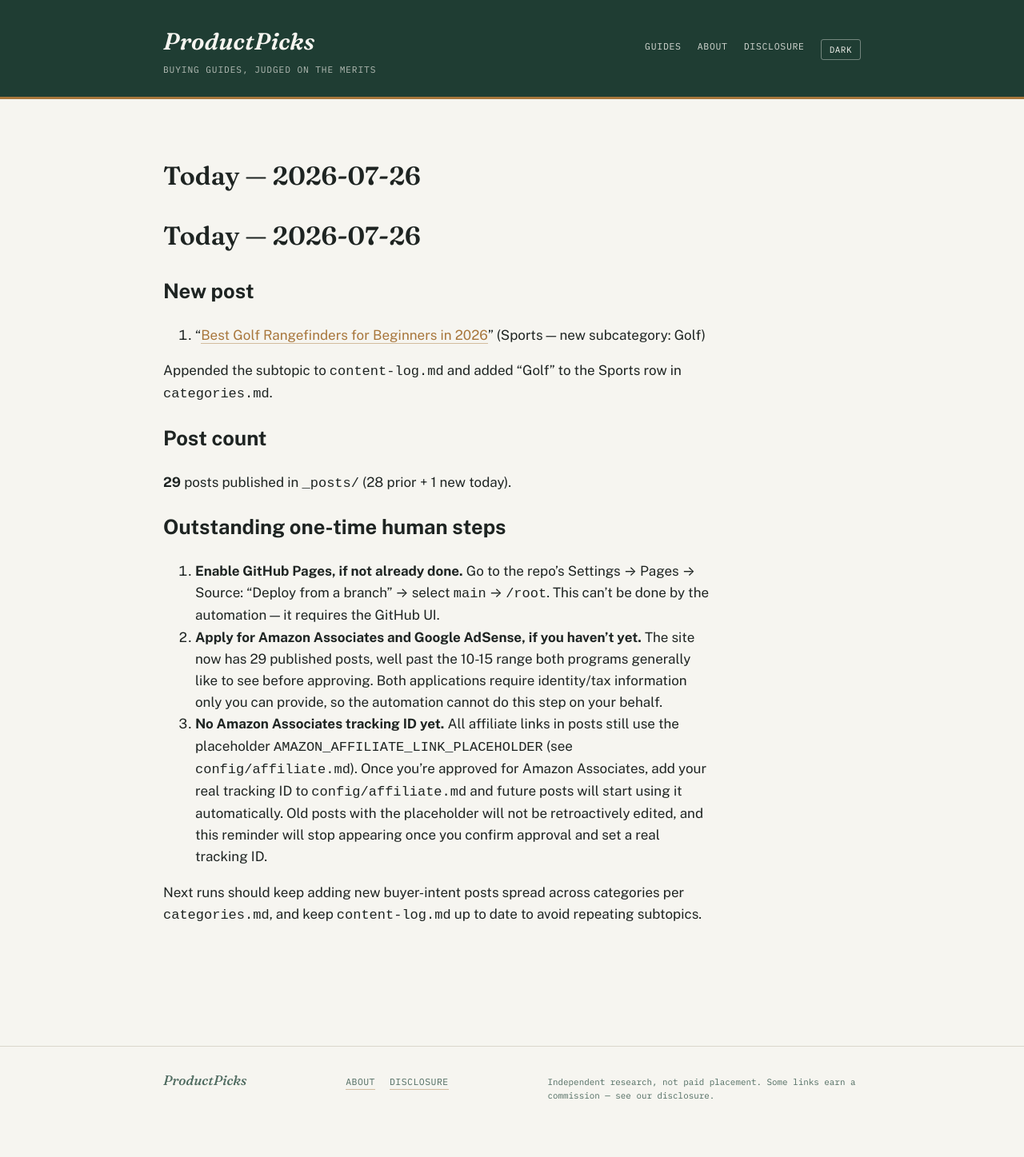
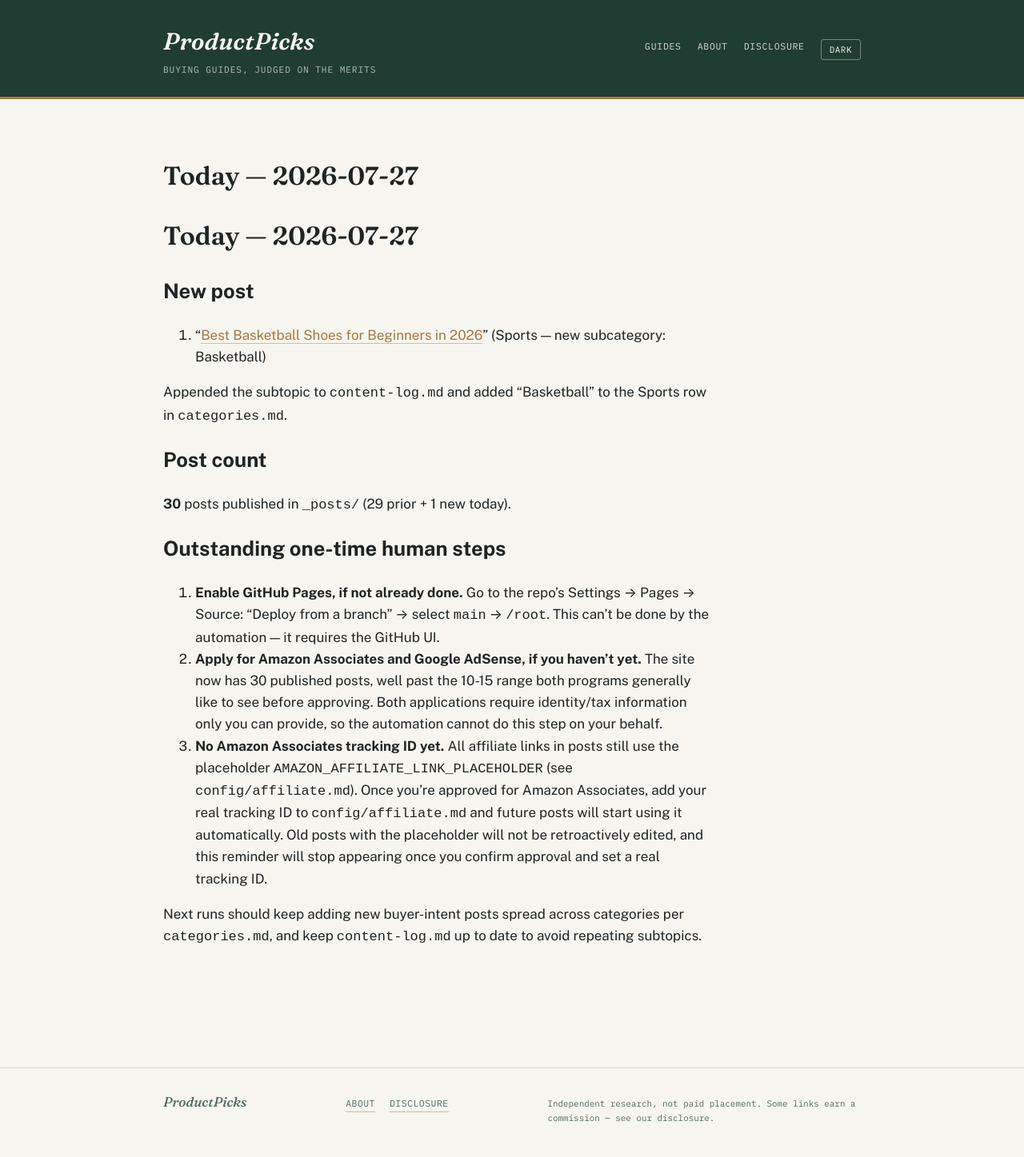
Before and after one commit to ajith198/ProductPicks, a Jekyll site: the page built from today.md, in a window 1280 px wide. Shown: the whole page at 80% size. Built offline with Jekyll 4.4.1, drawn with Linux system fonts in a browser that asks for light colours; our own code applies the rules of GitHub Pages for plain Markdown files; before the commit the page ends 1420 px from its top, so only the background shows below that.

Commit message:
daily: 2026-07-27 new post + log update
Add basketball shoes for beginners buying guide (new Sports subcategory), update content-log and categories.

```diff
--- a/categories.md
+++ b/categories.md
@@ -1,6 +1,6 @@
 # Categories & expansion strategy
 
-**Status: multi-category, as of 2026-07-12. Updated 2026-07-26.** ProductPicks started as a pickleball-only site (see `niche.md` for that original research). This file governs the site now that it has expanded into multiple product verticals, and is the doc future automated/daily runs should consult when choosing what to write next.
+**Status: multi-category, as of 2026-07-12. Updated 2026-07-27.** ProductPicks started as a pickleball-only site (see `niche.md` for that original research). This file governs the site now that it has expanded into multiple product verticals, and is the doc future automated/daily runs should consult when choosing what to write next.
 
 ## Front matter taxonomy
 
@@ -19,7 +19,7 @@ These two fields drive the Category / Type / Year filters in the search bar on t
 
 | Category | Subcategories covered so far |
 |---|---|
-| Sports | Pickleball, Soccer, Tennis, Cycling, Running, Yoga, Golf |
+| Sports | Pickleball, Soccer, Tennis, Cycling, Running, Yoga, Golf, Basketball |
 | Home & Kitchen | Coffee Makers, Electric Kettles, Blenders, Air Fryers, Toaster Ovens, Rice Cookers, Stand Mixers, Robot Vacuums |
 | Outdoor & Recreation | Camping Tents, Sleeping Bags, Headlamps, Hiking Boots, Camp Stoves, Water Filters, Trekking Poles |
 
--- a/today.md
+++ b/today.md
@@ -1,19 +1,19 @@
-# Today — 2026-07-26
+# Today — 2026-07-27
 
 ## New post
 
-1. "[Best Golf Rangefinders for Beginners in 2026](/golf-gear/buying-guides/best-golf-rangefinders-for-beginners/)" (Sports — new subcategory: Golf)
+1. "[Best Basketball Shoes for Beginners in 2026](/footwear/buying-guides/best-basketball-shoes-for-beginners/)" (Sports — new subcategory: Basketball)
 
-Appended the subtopic to `content-log.md` and added "Golf" to the Sports row in `categories.md`.
+Appended the subtopic to `content-log.md` and added "Basketball" to the Sports row in `categories.md`.
 
 ## Post count
 
-**29** posts published in `_posts/` (28 prior + 1 new today).
+**30** posts published in `_posts/` (29 prior + 1 new today).
 
 ## Outstanding one-time human steps
 
 1. **Enable GitHub Pages, if not already done.** Go to the repo's Settings → Pages → Source: "Deploy from a branch" → select `main` → `/root`. This can't be done by the automation — it requires the GitHub UI.
-2. **Apply for Amazon Associates and Google AdSense, if you haven't yet.** The site now has 29 published posts, well past the 10-15 range both programs generally like to see before approving. Both applications require identity/tax information only you can provide, so the automation cannot do this step on your behalf.
+2. **Apply for Amazon Associates and Google AdSense, if you haven't yet.** The site now has 30 published posts, well past the 10-15 range both programs generally like to see before approving. Both applications require identity/tax information only you can provide, so the automation cannot do this step on your behalf.
 3. **No Amazon Associates tracking ID yet.** All affiliate links in posts still use the placeholder `AMAZON_AFFILIATE_LINK_PLACEHOLDER` (see `config/affiliate.md`). Once you're approved for Amazon Associates, add your real tracking ID to `config/affiliate.md` and future posts will start using it automatically. Old posts with the placeholder will not be retroactively edited, and this reminder will stop appearing once you confirm approval and set a real tracking ID.
 
 Next runs should keep adding new buyer-intent posts spread across categories per `categories.md`, and keep `content-log.md` up to date to avoid repeating subtopics.
```
Also changed, not shown: TODAY.md (+1 -1 lines), _posts/2026-07-27-best-basketball-shoes-for-beginners.md (added, +63 -0 lines), content-log.md (+1 -0 lines).
